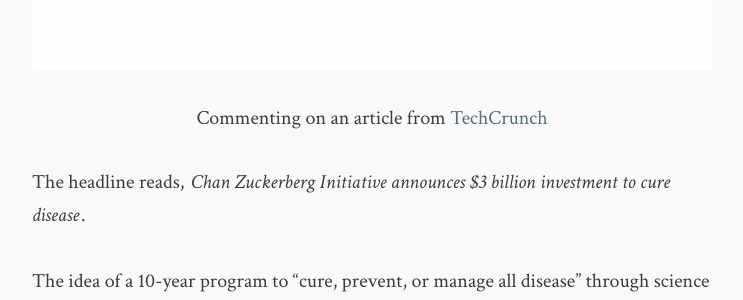
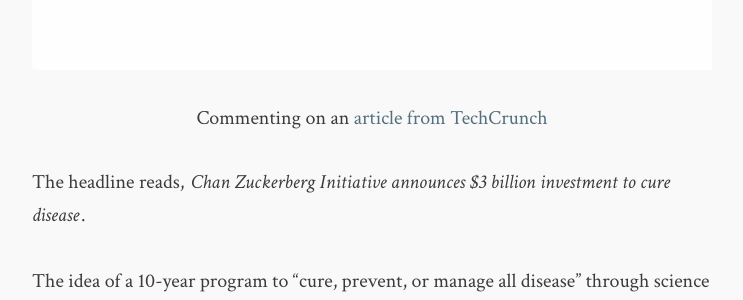
Before and after one commit to flashlightministries/oilforlight, a Jekyll site: the page built from _posts/2016-09-21-cure-for-death.md, in a window 1280 px wide. Shown: the part 617-917 px from the top of the page, without its empty margins (268-1011 px from the left). Built offline with Jekyll 4.4.1, drawn with Linux system fonts in a browser that asks for light colours; nearby versions of some CDN libraries.

Commit message:
Update post.html

```diff
--- a/_layouts/post.html
+++ b/_layouts/post.html
@@ -23,7 +23,7 @@
         {% endif %}
 
         {% if page.source %}
-          <p class="small">Commenting on an article from <a target="_blank" href="{{ page.source.url }}">{{ page.source.name }}</a>{% if page.source.headline %}: "{{ page.source.headline }}" {% endif %}</p>
+          <p class="small">Commenting on an <a target="_blank" href="{{ page.source.url }}">article from {{ page.source.name }}</a>{% if page.source.headline %}: <em>{{ page.source.headline }}</em> {% endif %}</p>
         {% endif %}
 
       </hgroup>
```
